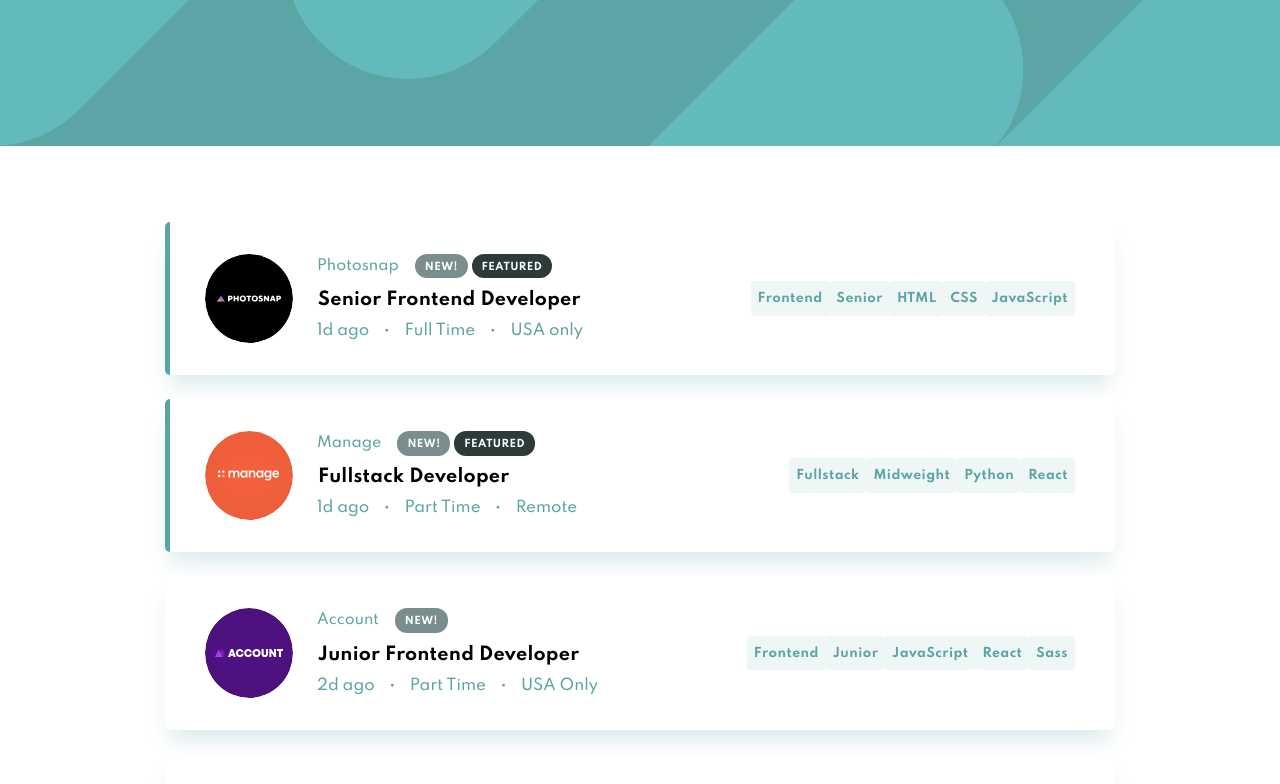
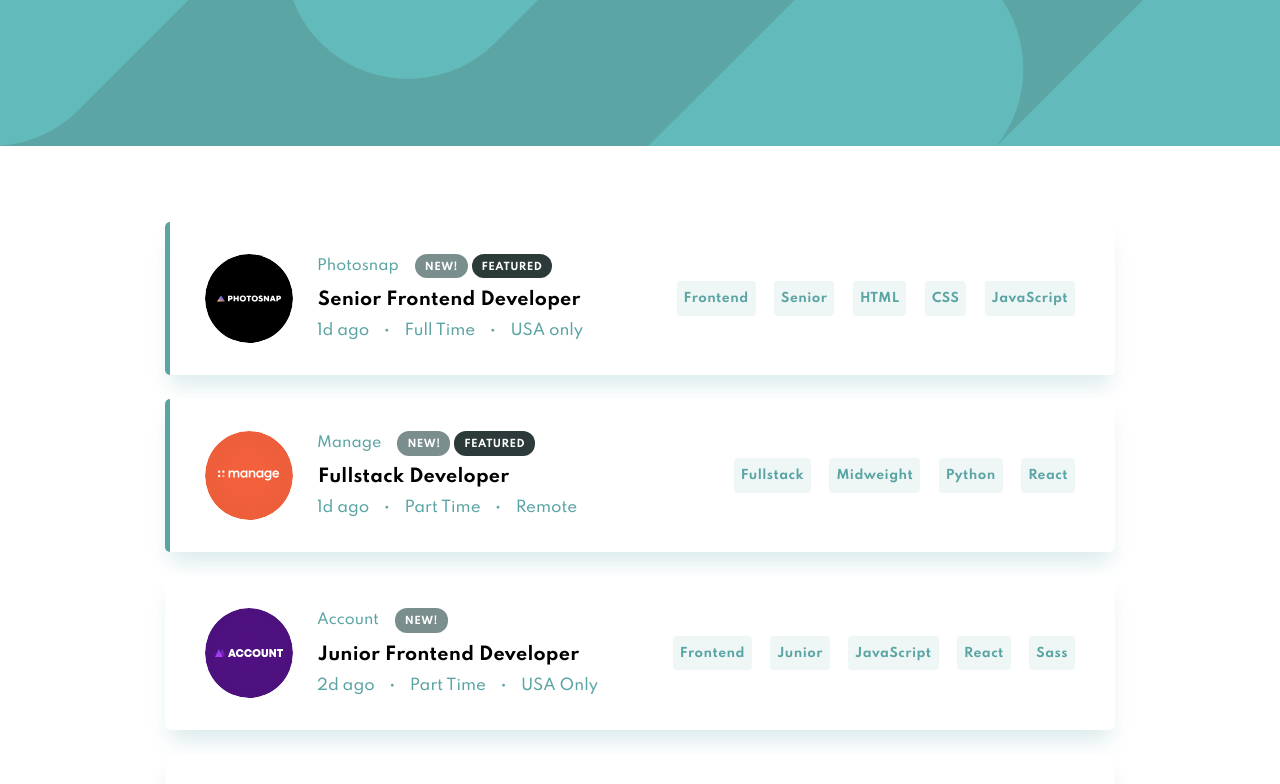
Before and after one commit to justAdevTV/job-listings-page, a Next.js app: page / in a window 1280 px wide. Shown: the top 784 px of the page. Built offline with nearby package versions, Linux system fonts and the light colour scheme.

Commit message:
Filter Tags - Fixed spacing from tag change

```diff
--- a/components/JobCard/jobCard.styles.js
+++ b/components/JobCard/jobCard.styles.js
@@ -78,8 +78,8 @@ const _Tags = styled.div`
   margin: auto 0;
   margin-left: auto;
 
-  /* Round tags */
-  & > div:not(:last-child) {
+  /* Rectangle tags */
+  & > span:not(:last-child) {
     margin-right: 1.85rem;
   }
 `;
```
